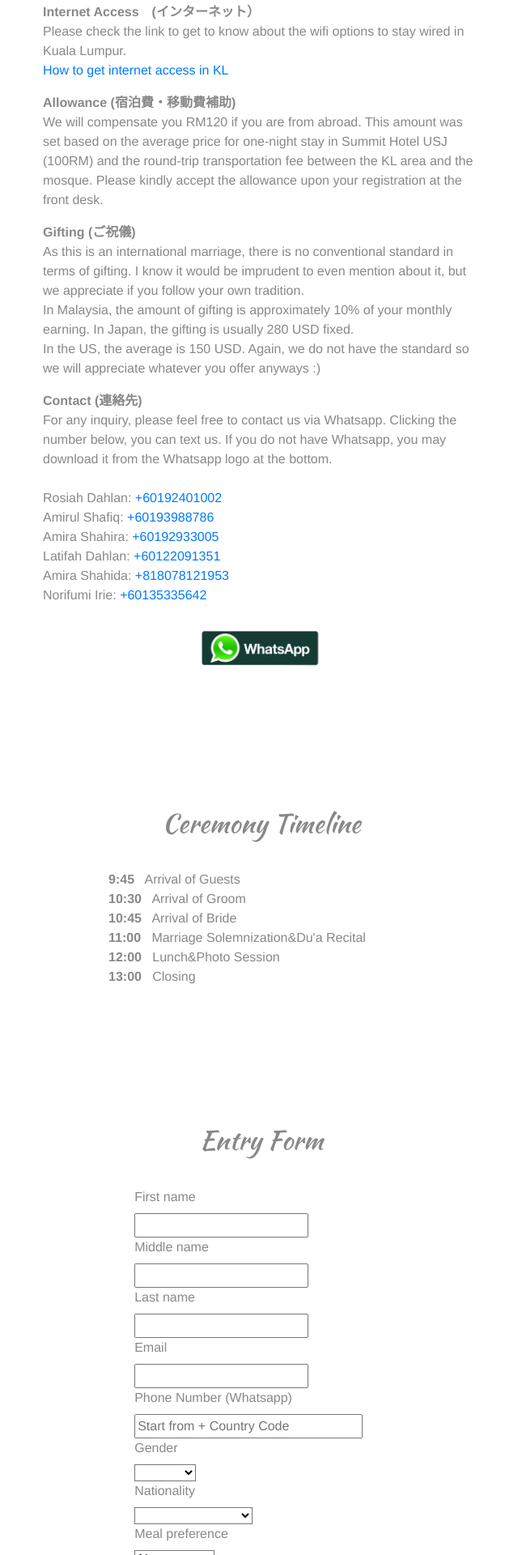
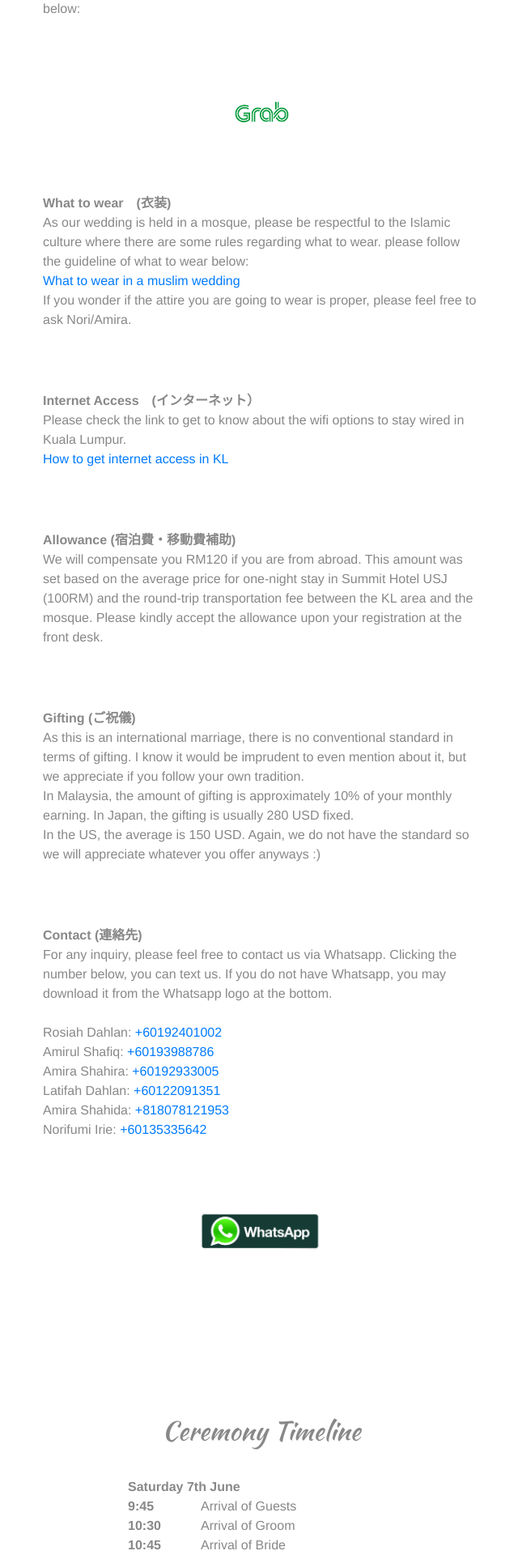
Before and after one commit to norifumi92/wedding_project, a Django app: page /wedding in a window 1280 px wide. Shown: the part 2480-4400 px from the top of the page at 81% size, without its empty margins (317-957 px from the left). Run offline with Django 3.2, Linux system fonts and the light colour scheme; some libraries are stand-ins or nearby versions.

Commit message:
introduced bootstrap grid system for time table in wedding.html

```diff
--- a/my_app/static/style.css
+++ b/my_app/static/style.css
@@ -14,6 +14,8 @@
     height: 12%;
     margin-left: 5%;
     margin-right: 5%;
+    margin-bottom: 5%;
+    padding-bottom: 5%;
 }
 
 .first-block{
@@ -235,3 +237,6 @@
         text-align: left;
         list-style-type: none;
     }
+    .time {
+        display: block;
+    }
--- a/my_app/templates/wedding.html
+++ b/my_app/templates/wedding.html
@@ -145,14 +145,41 @@
             <h2>Ceremony Timeline</h2>
             </div>
             <div class="row justify-content-center section">
-                <ul class="timeline">
-                    <li><b>9:45</b> &nbsp Arrival of Guests</li>
-                    <li><b>10:30</b> &nbsp Arrival of Groom</li>
-                    <li><b>10:45</b> &nbsp Arrival of Bride</li>
-                    <li><b>11:00</b> &nbsp Marriage Solemnization&Du'a Recital</li>
-                    <li><b>12:00</b> &nbsp Lunch&Photo Session</li>
-                    <li><b>13:00</b> &nbsp Closing</li>
-                </ul>
+                <div class="row w-100">
+                    <div class="col-2"></div>
+                    <div class="col-8"><b>Saturday 7th June</b></div>
+                    <div class="col-2"></div>
+                </div>
+                <div class="row w-100">
+                    <div class="col-2"></div>
+                    <div class="col-2"><b>9:45</b></div>
+                    <div class="col-8">Arrival of Guests</div>
+                </div>
+                <div class="row w-100">
+                    <div class="col-2"></div>
+                    <div class="col-2"><b>10:30</b></div>
+                    <div class="col-8">Arrival of Groom</div>
+                </div>
+                <div class="row w-100">
+                    <div class="col-2"></div>
+                    <div class="col-2"><b>10:45</b></div>
+                    <div class="col-8">Arrival of Bride</div>
+                </div>
+                <div class="row w-100">
+                    <div class="col-2"></div>
+                    <div class="col-2"><b>11:00</b></div>
+                    <div class="col-8">Solemnization&Du'a Recital</div>
+                </div>
+                <div class="row w-100">
+                    <div class="col-2"></div>
+                    <div class="col-2"><b>12:00</b></div>
+                    <div class="col-8">Lunch&Photo Session</div>
+                </div>
+                <div class="row w-100">
+                    <div class="col-2"></div>
+                    <div class="col-2"><b>13:00</b></div>
+                    <div class="col-8">Closing</div>
+                </div>
             </div>
         </div>
 
```
